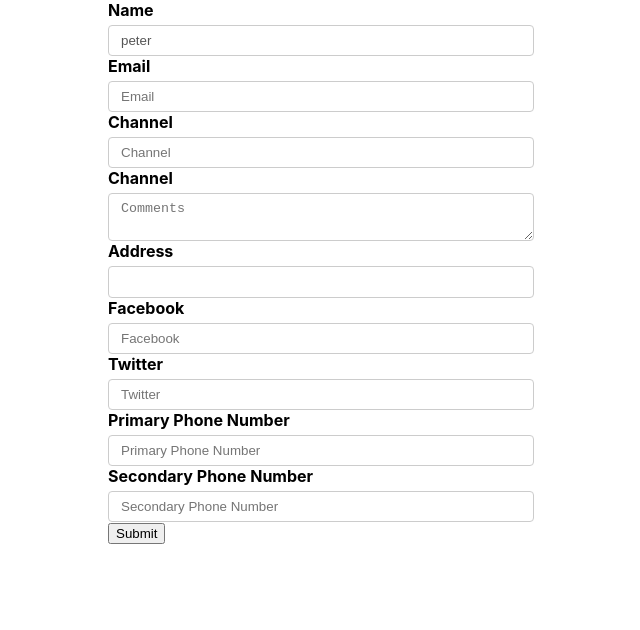
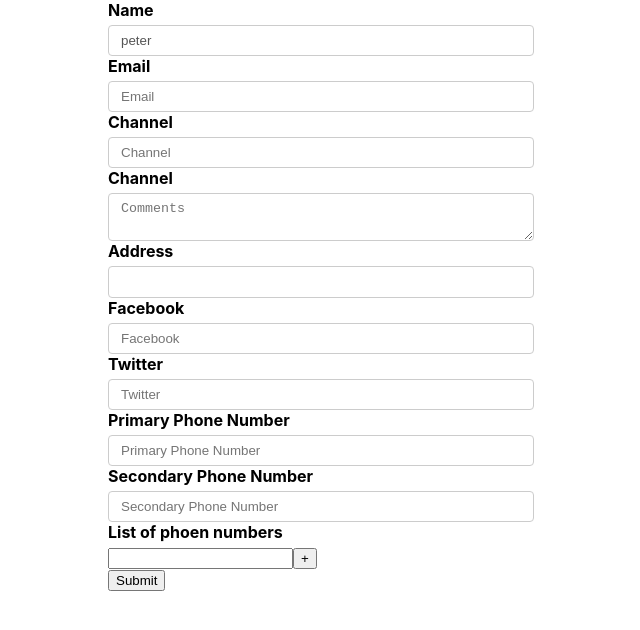
Before and after one commit to sunmughan/reactjs-tuts, a React (Create React App) app in the folder reactjs-codeevo/: page / in a window 1280 px wide. Shown: the top 630 px of the page, without its empty margins (319-959 px from the left). Built offline with nearby package versions, Linux system fonts and the light colour scheme.

Commit message:
Completed 22 parts from the practical react tutorial series.

```diff
--- a/reactjs-codeevo/src/components/react-formik/simple-yt-form/YouTubeForm.js
+++ b/reactjs-codeevo/src/components/react-formik/simple-yt-form/YouTubeForm.js
@@ -79,7 +79,7 @@
 
 import React from "react";
 import styles from "./YouTubeForm.module.css";
-import { Formik, Form, Field, ErrorMessage } from "formik";
+import { Formik, Form, Field, ErrorMessage, FieldArray } from "formik";
 import * as Yup from "yup";
 import TextError from "./TextError";
 
@@ -94,6 +94,7 @@
     twitter: "",
   },
   phoneNumbers: ["", ""],
+  phNumbers: [""],
 };
 
 const validationSchema = Yup.object({
@@ -219,6 +220,34 @@
             />
             {/* <ErrorMessage name="social.twitter" component={TextError} /> */}
           </div>
+          <div className={StyleSheet.formControl}>
+            <label>List of phoen numbers</label>
+            <FieldArray name="phNumbers">
+              {(FieldArrayProps) => {
+                console.log(FieldArrayProps);
+                const { push, remove, form } = FieldArrayProps;
+                const { values } = form;
+                const { phNumbers } = values;
+                return (
+                  <div>
+                    {phNumbers.map((phNumber, index) => (
+                      <div key={index}>
+                        <Field name={`phNumbers[${index}]`} />
+                        {index > 0 && (
+                          <button type="button" onClick={() => remove(index)}>
+                            -
+                          </button>
+                        )}
+                        <button type="button" onClick={() => push(index)}>
+                          +
+                        </button>
+                      </div>
+                    ))}
+                  </div>
+                );
+              }}
+            </FieldArray>
+          </div>
           <div>
             <button type="submit">Submit</button>
           </div>
```
